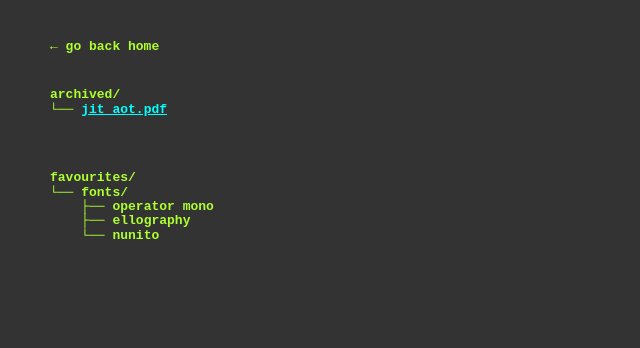
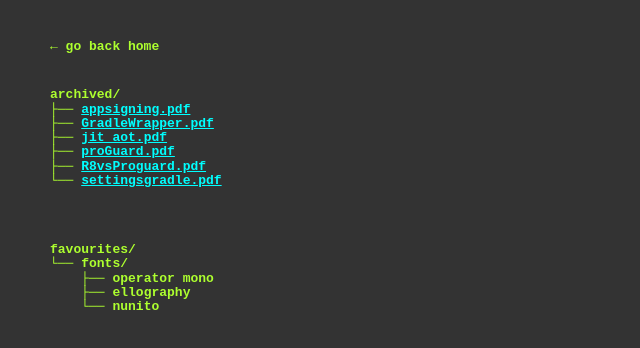
Before and after one commit to mannnish/portfolio, a plain HTML site: page views/dropbox/dropbox.html in a window 1280 px wide. Shown: the whole page, without its empty margins (0-640 px from the left). Drawn offline with Linux system fonts and the light colour scheme.

Commit message:
dropbox fixed

```diff
--- a/views/dropbox/dropbox.html
+++ b/views/dropbox/dropbox.html
@@ -25,8 +25,13 @@
                         <li>bootstrap-theme.min.css</li>
                     </ul>
                 </li> -->
-                <li><a href="archived/jit_aot.pdf">jit_aot.pdf</a>
-                </li>
+                <li><a href="assets/appsigning.pdf">appsigning.pdf</a></li>
+                <li><a href="assets/GradleWrapper.pdf">GradleWrapper.pdf</a></li>
+                <li><a href="assets/jit_aot.pdf">jit_aot.pdf</a></li>
+                <li><a href="assets/proGuard.pdf">proGuard.pdf</a></li>
+                <li><a href="assets/R8vsProguard.pdf">R8vsProguard.pdf</a></li>
+                <li><a href="assets/settingsgradle.pdf">settingsgradle.pdf</a></li>
+
             </ul>
         </li>
     </ul>
```
Also changed, not shown: 12 other files.
